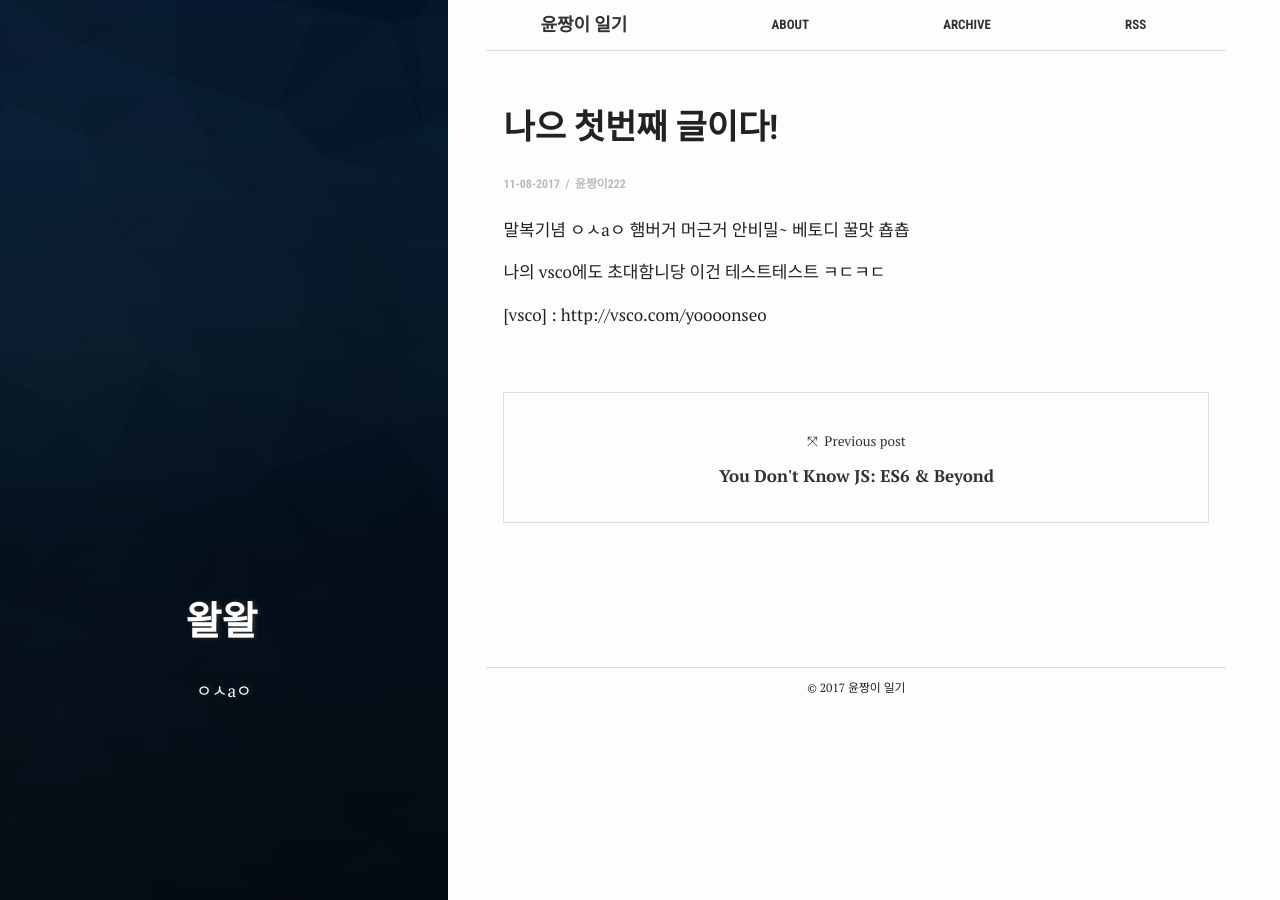
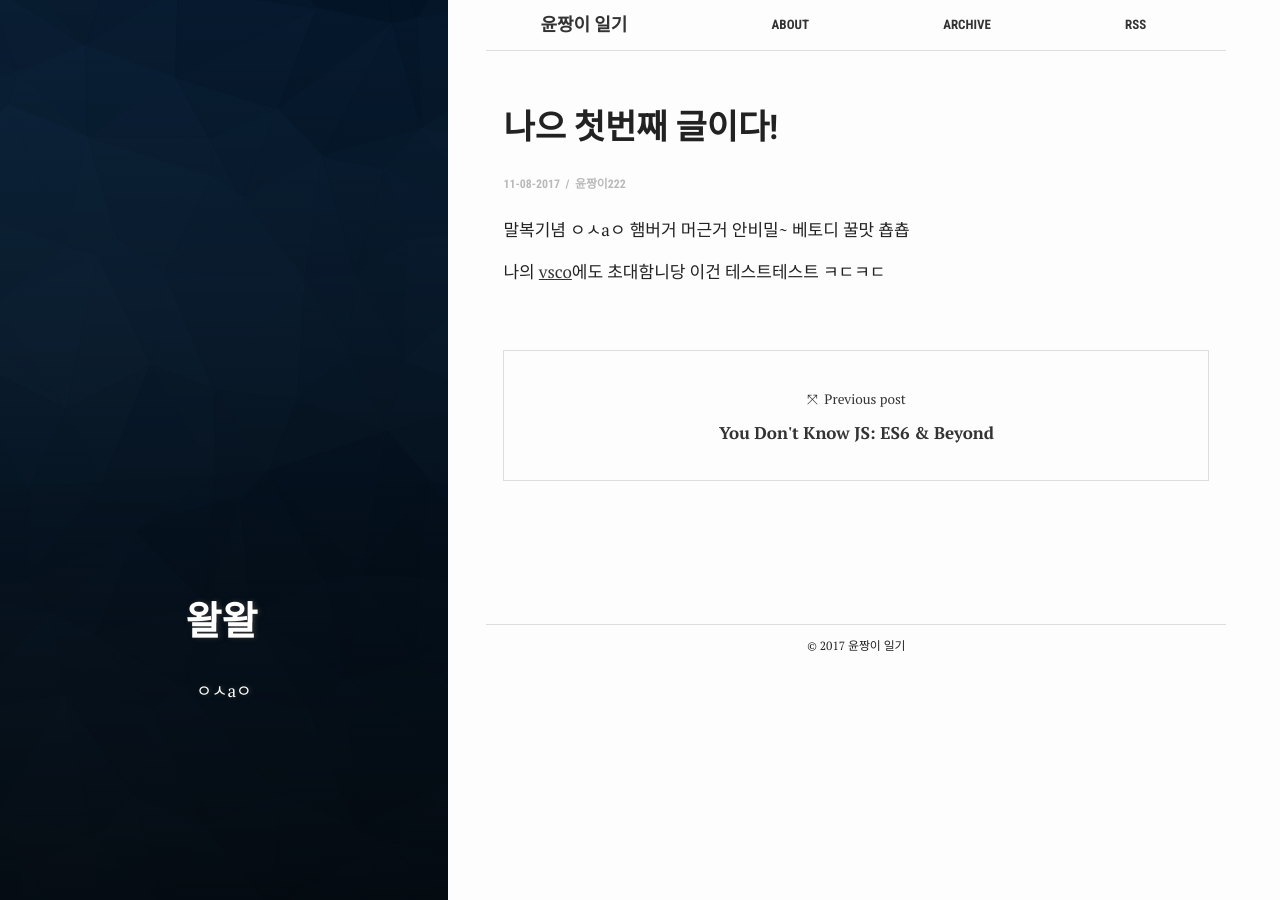
Before and after one commit to yunzzang222/queserasera_zz, a Jekyll site: the page built from _posts/2016-06-28-welcome-to-jekyll.markdown, in a window 1280 px wide. Built offline with Jekyll 4.4.1, drawn with Linux system fonts in a browser that asks for light colours; some of the changed lines change nothing that is shown.

Commit message:
Update 2016-06-28-welcome-to-jekyll.markdown

```diff
--- a/_posts/2016-06-28-welcome-to-jekyll.markdown
+++ b/_posts/2016-06-28-welcome-to-jekyll.markdown
@@ -10,6 +10,6 @@ author: 윤짱이222
 ---
 말복기념 ㅇㅅaㅇ 햄버거 머근거 안비밀~ 베토디 꿀맛 춉춉
 
-나의 vsco에도 초대함니당 이건 테스트테스트 ㅋㄷㅋㄷ
+나의 [vsco]에도 초대함니당 이건 테스트테스트 ㅋㄷㅋㄷ
 
-[vsco] : http://vsco.com/yoooonseo
+[vsco]:http://vsco.com/yoooonseo
```
